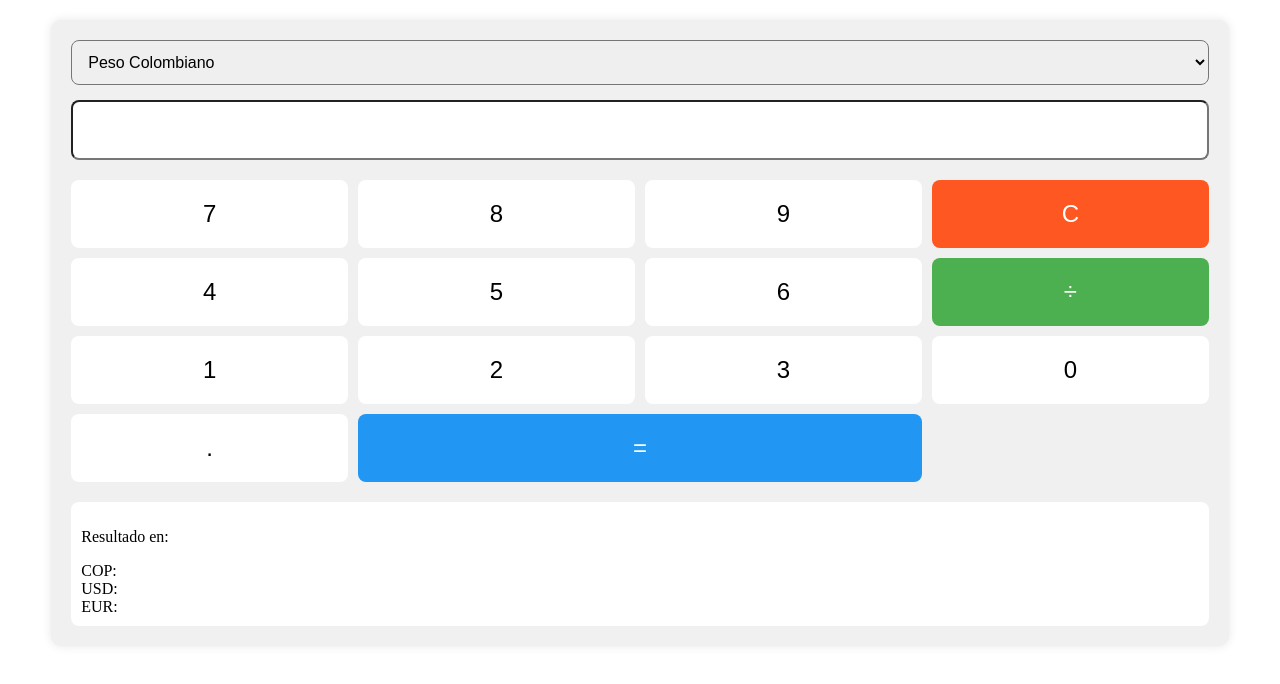
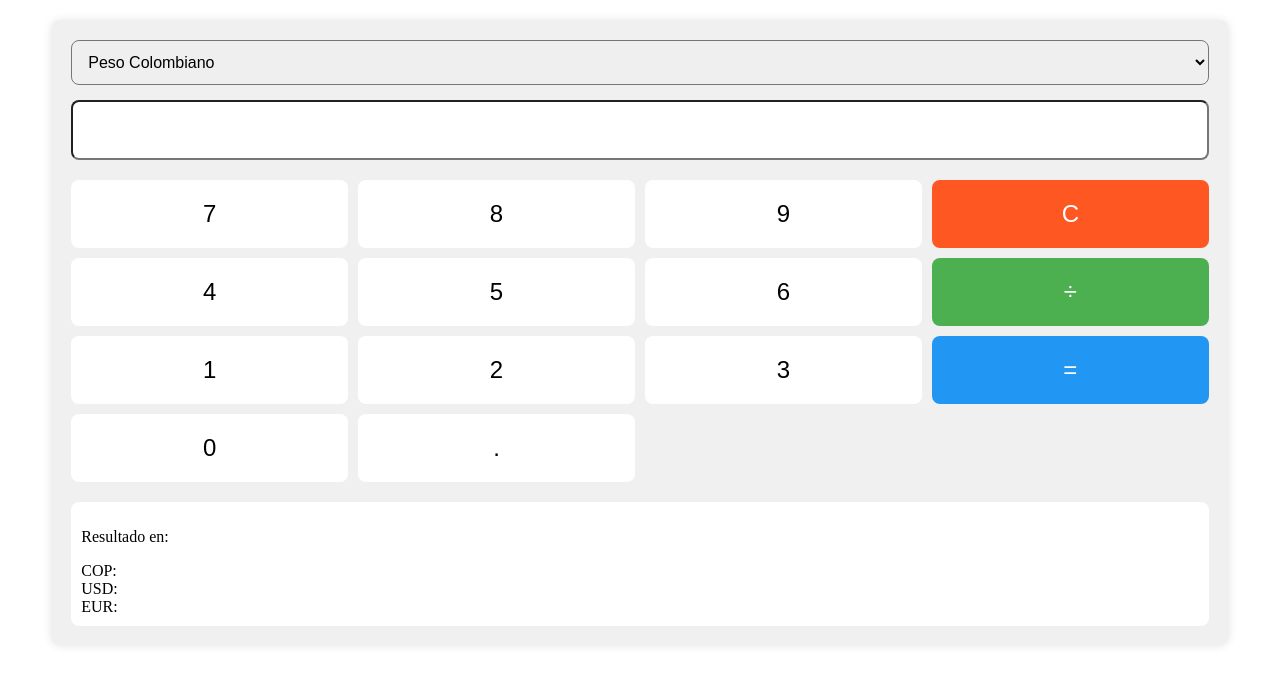
Before and after one commit to abelnar10/sure, a plain HTML site: page index.html in a window 1280 px wide. Drawn offline with Linux system fonts and the light colour scheme.

Commit message:
Update index.html

```diff
--- a/index.html
+++ b/index.html
@@ -58,7 +58,6 @@
         .equals {
             background-color: #2196F3;
             color: white;
-            grid-column: span 2; /* El botón "=" ocupa dos columnas */
         }
 
         .clear {
@@ -113,9 +112,9 @@
             <button onclick="addNumber('1')">1</button>
             <button onclick="addNumber('2')">2</button>
             <button onclick="addNumber('3')">3</button>
+            <button onclick="calculate()" class="equals">=</button>
             <button onclick="addNumber('0')">0</button>
             <button onclick="addNumber('.')">.</button>
-            <button onclick="calculate()" class="equals">=</button>
         </div>
         <div class="results">
             <p>Resultado en:</p>
```
